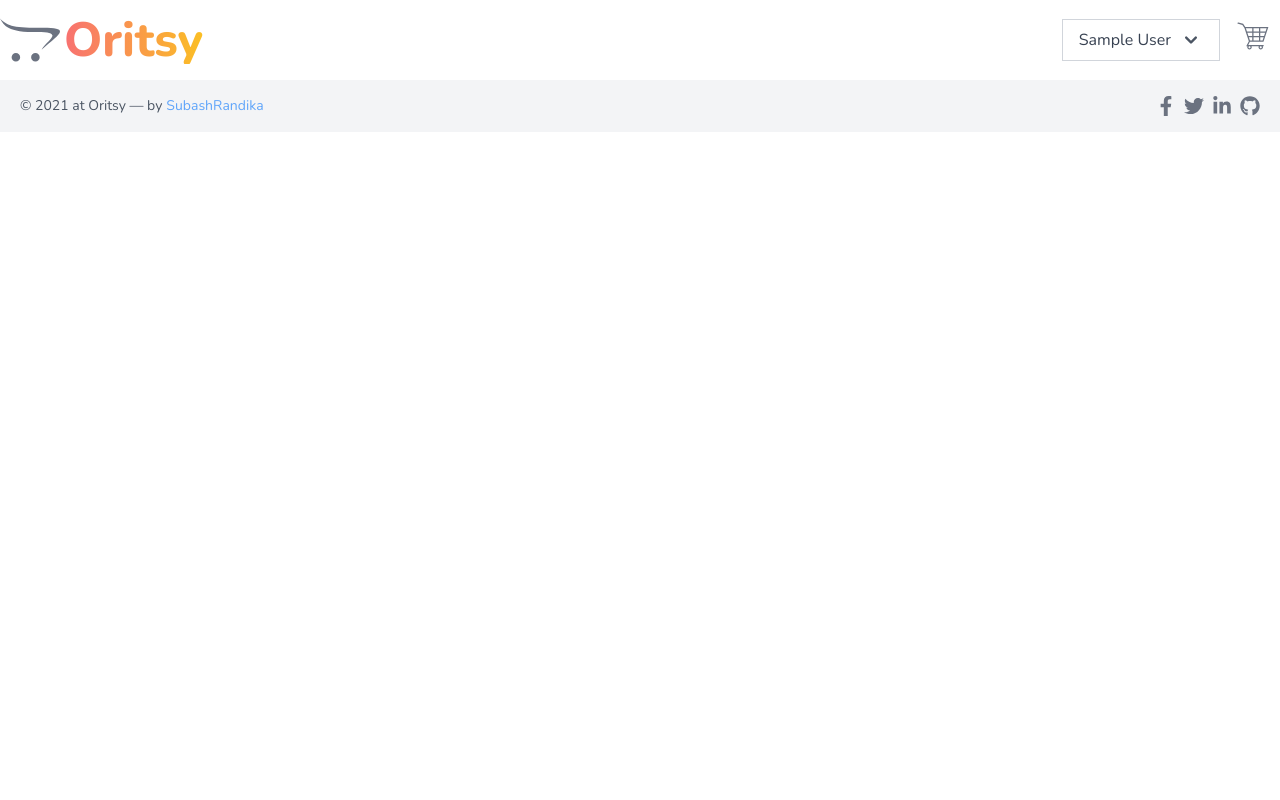
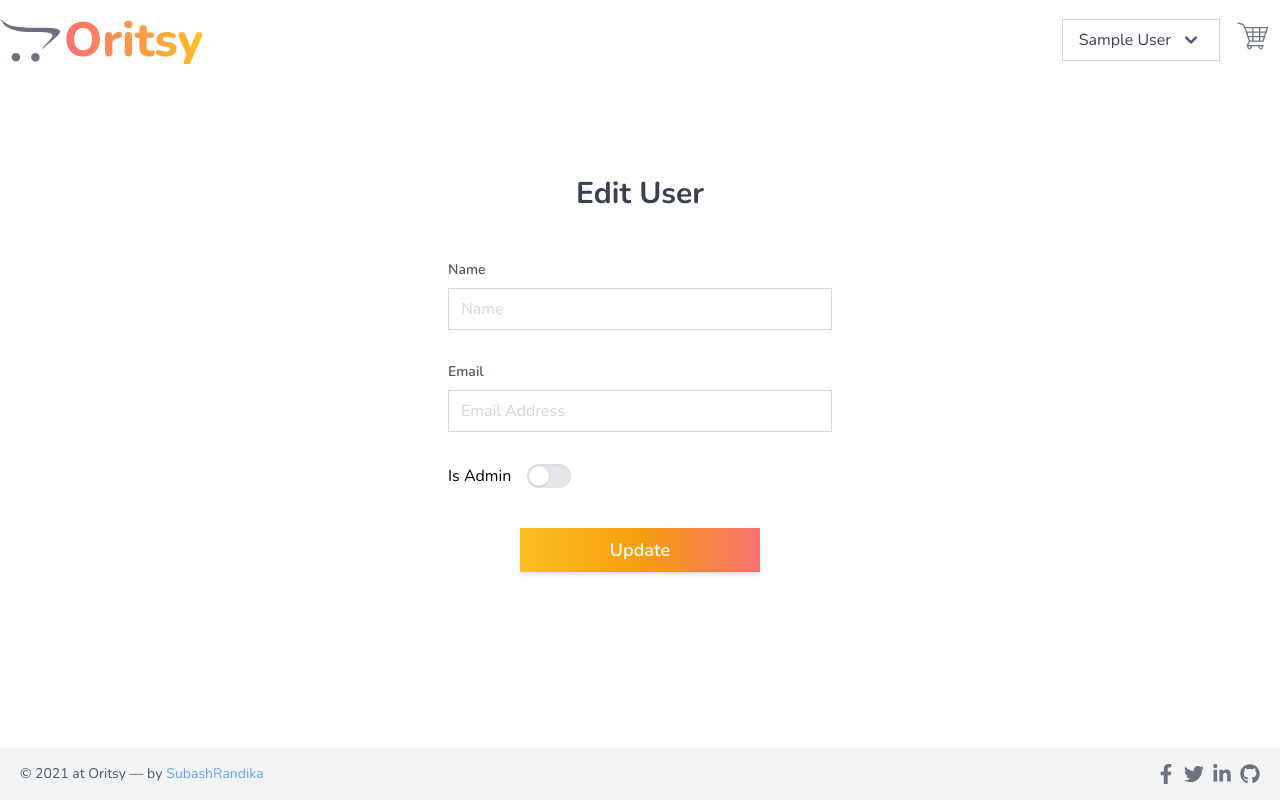
Before and after one commit to SubashRandika/oritsy, a React (Create React App) app in the folder front-end/: page /admin/user/1/edit in a window 1280 px wide. Built offline with nearby package versions, Linux system fonts and the light colour scheme; no server answers; sample sign-in values are in the browser's storage.

Commit message:
Implemented user details edit screen for admins by connecting to redux store to fetch details to form. Created custom toggle switch for is admin property.

```diff
--- a/front-end/src/App.js
+++ b/front-end/src/App.js
@@ -19,6 +19,7 @@ import OrderDetails from './pages/OrderDetails';
 import UserList from './pages/UserList';
 
 import 'react-toastify/dist/ReactToastify.css';
+import UserEdit from './pages/UserEdit';
 
 const App = () => {
 	const [clientId, setClientId] = useState('');
@@ -69,6 +70,9 @@ const App = () => {
 						<PrivateRoute exact path='/admin/user-list'>
 							<UserList />
 						</PrivateRoute>
+						<PrivateRoute exact path='/admin/user/:id/edit'>
+							<UserEdit />
+						</PrivateRoute>
 						<Route exact path='/'>
 							<Home />
 						</Route>
--- /dev/null
+++ b/front-end/src/components/ToggleSwitch/ToggleSwitch.jsx
@@ -0,0 +1,24 @@
+import React from 'react';
+import './ToggleSwitch.styles.css';
+
+const ToggleSwitch = ({ isAdmin, handleOnChange }) => {
+	return (
+		<label htmlFor='isAdmin' className='flex items-center cursor-pointer'>
+			<div className='pr-4 select-none'>Is Admin</div>
+			<div className='relative'>
+				<input
+					id='isAdmin'
+					name='isAdmin'
+					type='checkbox'
+					className='hidden'
+					checked={isAdmin}
+					onChange={handleOnChange}
+				/>
+				<div className='toggle-path bg-gray-200 w-11 h-6 rounded-full shadow-inner'></div>
+				<div className='toggle-circle absolute w-5 h-5 bg-white rounded-full shadow'></div>
+			</div>
+		</label>
+	);
+};
+
+export default ToggleSwitch;
--- /dev/null
+++ b/front-end/src/components/ToggleSwitch/ToggleSwitch.styles.css
@@ -0,0 +1,16 @@
+.toggle-path {
+	@apply transition-all duration-300 ease-in-out;
+}
+
+.toggle-circle {
+	top: 0.13rem;
+	left: 0.13rem;
+	@apply transition-all duration-300 ease-in-out;
+}
+
+input:checked ~ .toggle-circle {
+	@apply transform translate-x-full;
+}
+input:checked ~ .toggle-path {
+	@apply bg-red-400;
+}
--- /dev/null
+++ b/front-end/src/pages/UserEdit.jsx
@@ -0,0 +1,129 @@
+import React, { useEffect, useState } from 'react';
+import { useDispatch, useSelector } from 'react-redux';
+import { useHistory, useParams } from 'react-router-dom';
+import Loader from '../components/Loader/Loader';
+import ToggleSwitch from '../components/ToggleSwitch/ToggleSwitch';
+import { getUserDetails } from '../redux/actions/userActions';
+import { userDetailsSelector } from '../redux/slices/userDetailsSlice';
+import { logout } from '../redux/slices/userLoginSlice';
+
+const UserEdit = () => {
+	const history = useHistory();
+	const dispatch = useDispatch();
+	const { id: userId } = useParams();
+	const { loading, error, user } = useSelector(userDetailsSelector);
+	const [userInfo, setUserInfo] = useState({
+		name: '',
+		email: '',
+		isAdmin: false
+	});
+
+	const handleOnChange = (e) => {
+		setUserInfo({
+			...userInfo,
+			[e.target.name]: e.target.value
+		});
+	};
+
+	const handleCheckedChange = (e) => {
+		setUserInfo({
+			...userInfo,
+			[e.target.name]: e.target.checked
+		});
+	};
+
+	useEffect(() => {
+		if (error === 'Not authorized, Token verification failed') {
+			dispatch(logout(history));
+			return;
+		}
+
+		if (!user?.name || user?._id !== userId) {
+			dispatch(getUserDetails(userId));
+		}
+
+		setUserInfo({
+			name: user?.name,
+			email: user?.email,
+			isAdmin: user?.isAdmin
+		});
+	}, [
+		dispatch,
+		error,
+		history,
+		user?._id,
+		user?.email,
+		user?.isAdmin,
+		user?.name,
+		userId
+	]);
+
+	return (
+		<main className='container m-auto h-full'>
+			{loading ? (
+				<div className='w-full h-full flex flex-col items-center justify-center'>
+					<Loader />
+					<div className='text-lg text-gray-500 font-semibold'>Loading...</div>
+				</div>
+			) : (
+				<div className='max-w-sm mx-auto mt-24 mb-10'>
+					<h1 className='my-12 text-3xl text-center font-bold text-gray-700'>
+						Edit User
+					</h1>
+					<div className='my-6'>
+						<form>
+							<div className='flex flex-col mb-8'>
+								<label
+									className='font-semibold text-sm text-gray-600 mb-2'
+									htmlFor='name'
+								>
+									Name
+								</label>
+								<input
+									className='w-full px-3 py-2 border border-gray-300 placeholder-gray-300 focus:outline-none focus:ring focus:ring-yellow-100 focus:border-yellow-500'
+									type='text'
+									name='name'
+									placeholder='Name'
+									value={userInfo.name || ''}
+									onChange={handleOnChange}
+								/>
+							</div>
+							<div className='flex flex-col mb-8'>
+								<label
+									className='font-semibold text-sm text-gray-600 mb-2'
+									htmlFor='email'
+								>
+									Email
+								</label>
+								<input
+									className='w-full px-3 py-2 border border-gray-300 placeholder-gray-300 focus:outline-none focus:ring focus:ring-yellow-100 focus:border-yellow-500'
+									type='email'
+									name='email'
+									placeholder='Email Address'
+									value={userInfo.email || ''}
+									onChange={handleOnChange}
+								/>
+							</div>
+							<div className='flex flex-col mb-8'>
+								<ToggleSwitch
+									isAdmin={userInfo.isAdmin || false}
+									handleOnChange={handleCheckedChange}
+								/>
+							</div>
+							<div className='my-10 flex justify-center'>
+								<button
+									className='w-60 bg-gradient-to-r from-yellow-400 via-yellow-500 to-red-400 text-white text-lg font-semibold px-6 py-2 shadow-md hover:shadow-lg transition duration-300 ease-in-out'
+									type='submit'
+								>
+									Update
+								</button>
+							</div>
+						</form>
+					</div>
+				</div>
+			)}
+		</main>
+	);
+};
+
+export default UserEdit;
--- a/front-end/src/pages/UserList.jsx
+++ b/front-end/src/pages/UserList.jsx
@@ -29,8 +29,7 @@ const UserList = () => {
 	}, [dispatch, history, userInfo?.isAdmin, deleteSuccess]);
 
 	const handleUserEdit = (userId) => {
-		console.log('User Edited', userId);
-		setUserId(userId);
+		history.push(`/admin/user/${userId}/edit`);
 	};
 
 	const handleUserDelete = (userId) => {
```
